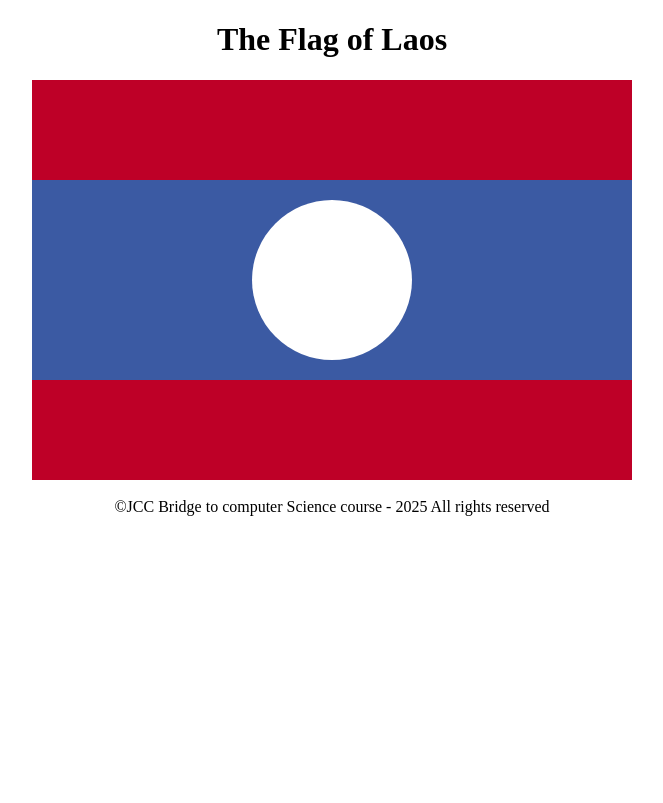
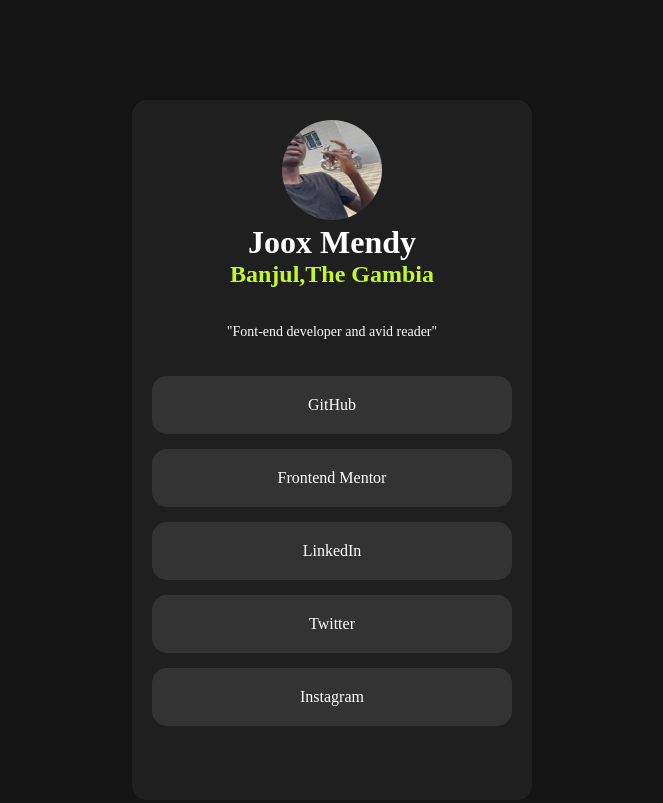
Before and after one commit to JOox681/the-flag-of-Laos, a plain HTML site: page index.html in a window 1280 px wide. Shown: the whole page, without its empty margins (308-971 px from the left). Drawn offline with Linux system fonts and the light colour scheme.

Commit message:
new upload

```diff
--- a/index.html
+++ b/index.html
@@ -3,17 +3,38 @@
 <head>
     <meta charset="UTF-8">
     <meta name="viewport" content="width=device-width, initial-scale=1.0">
-    <title>2-Exercises</title>
+    <title>3 Social-link-profile</title>
 </head>
-<body style="background-color:white;">
-    <h1 style="color:black;text-align: center;">The Flag of Laos</h1>
+<link rel="stylesheet" href="styles.css">
+<body>
+    <main class="container">
+        <img src="the joox.jpeg" alt="proflie pic">
+        <h1>
+            Joox Mendy
+        </h1>
 
-    <div style="background-color:#be0027; height:100px; width:600px;margin: auto;"></div>
-    <div style="background-color:#3b5aa3; height:160px;width:600px;padding-bottom:20px;padding-top:20px;margin: auto;">
-        <div style="width:160px;height:160px;border-radius:50%;background-color:white;margin: auto;"></div>
-    </div>
-    <div style="background-color:#be0027; height:100px;width:600px;margin: auto;"></div>
-    <br>
-      <div style="text-align:center;">&copy;JCC Bridge to computer Science course - 2025 All rights reserved </div>
+        <h2>
+            Banjul,The Gambia
+        </h2>
+        <br><br>
+        <p>
+            "Font-end developer and avid reader"
+        </p>
+        <br><br>
+
+        <div>
+            <ul>
+                <li> <a href="https://www.Github.com">GitHub</a></li>
+
+                <li> <a href="https://www.Frontend Mentor.com">Frontend Mentor</a></li>
+
+                <li> <a href="https://www.Linkedin.com">LinkedIn</a></li>
+
+                <li><a href="https://www.Twitter.com">Twitter</a></li>
+
+                <li> <a href="https://www.Instagram,com">Instagram</a></li>
+            </ul>
+        </div>
+    </main>
 </body>
 </html>
--- /dev/null
+++ b/styles.css
@@ -0,0 +1,46 @@
+*{
+    padding: 0;
+    margin: 0;
+    box-sizing: border-box;
+}
+body {
+    background-color:hsl(0,0%,8%);
+    color: white;
+}
+.container{
+    background-color:hsl(0,0%,12%);
+    height: 700px;
+    width: 400px;
+    text-align: center;
+    padding: 20px;
+    /* border: 1px solid white; */
+    margin: auto;
+    margin-top: 100px;
+    margin-bottom:100px;
+    border-radius: 15px;
+}
+h2{
+    color: hsl(75,94%,57%);
+}
+
+li{
+    list-style: none;
+    background-color: hsl(0,0%,20%);
+    margin-bottom: 15px;
+    padding: 20px;
+    border-radius: 15px;
+}
+a{
+    text-decoration: none;
+    color: white;
+    /* background-color: ; */
+}
+img{
+    border-radius: 100%;
+    height: 100px;
+    width: 100px;
+}
+p{
+    font-size: 14px;
+    font-weight: 400, 600, 700;
+}
```
Also changed, not shown: the joox.jpeg (added).
